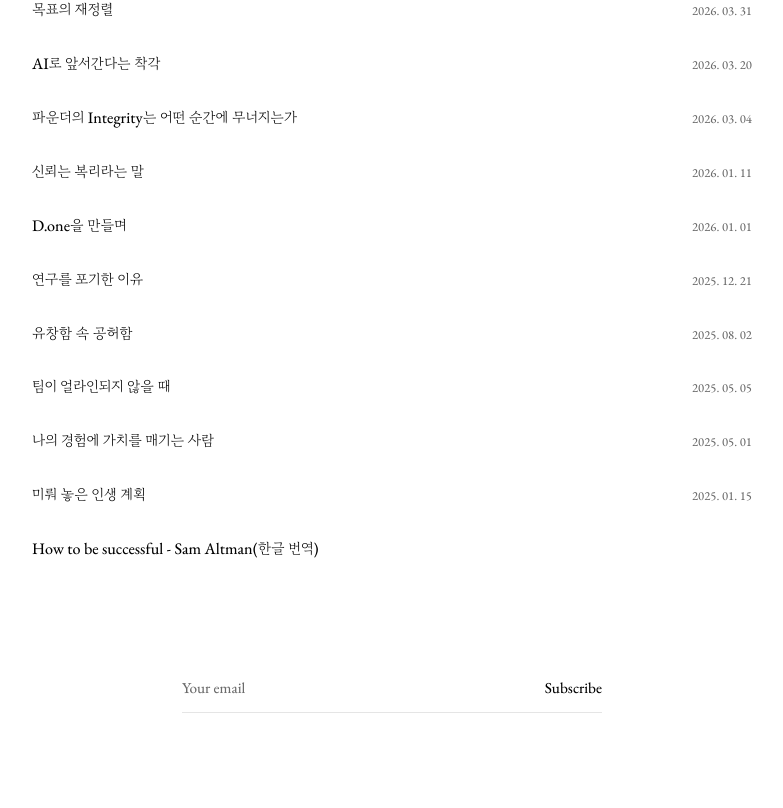
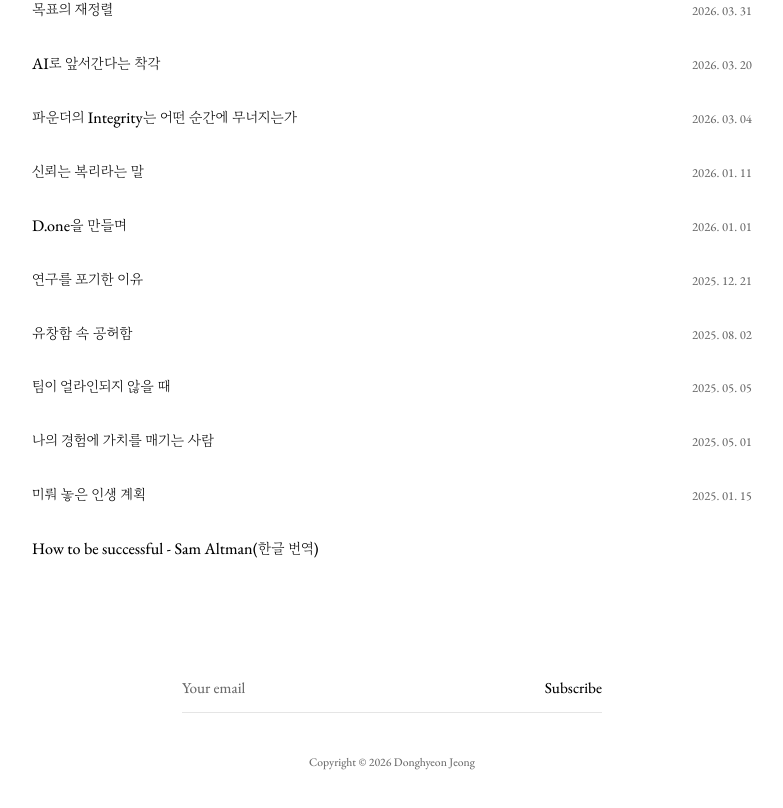
Before and after one commit to jdh4601/donghyeon.jeong, a Next.js app: page / in a window 1280 px wide. Shown: the part 3102-3910 px from the top of the page, without its empty margins (248-1031 px from the left). Before the commit the page ends 3871 px from the top, so only its background shows below. Built offline with nearby package versions, Linux system fonts and the light colour scheme; no server answers.

Commit message:
Add a minimal copyright footer below newsletter signup

```diff
--- a/src/app/globals.css
+++ b/src/app/globals.css
@@ -336,6 +336,12 @@ section {
   margin-top: 64px;
   padding-block: 24px 56px;
   color: var(--muted);
+}
+.site-copyright {
+  margin: 40px 0 0;
+  color: var(--muted);
+  font-size: 10.4px;
+  text-align: center;
 }
 .newsletter-form {
   display: flex;
--- a/src/app/page.tsx
+++ b/src/app/page.tsx
@@ -91,6 +91,7 @@ export default async function Home() {
             Subscribe
           </button>
         </form>
+        <p className="site-copyright">Copyright © 2026 Donghyeon Jeong</p>
       </footer>
     </main>
   );
```
Also changed, not shown: 1 other file (tests, documents, lock files or other folders).
